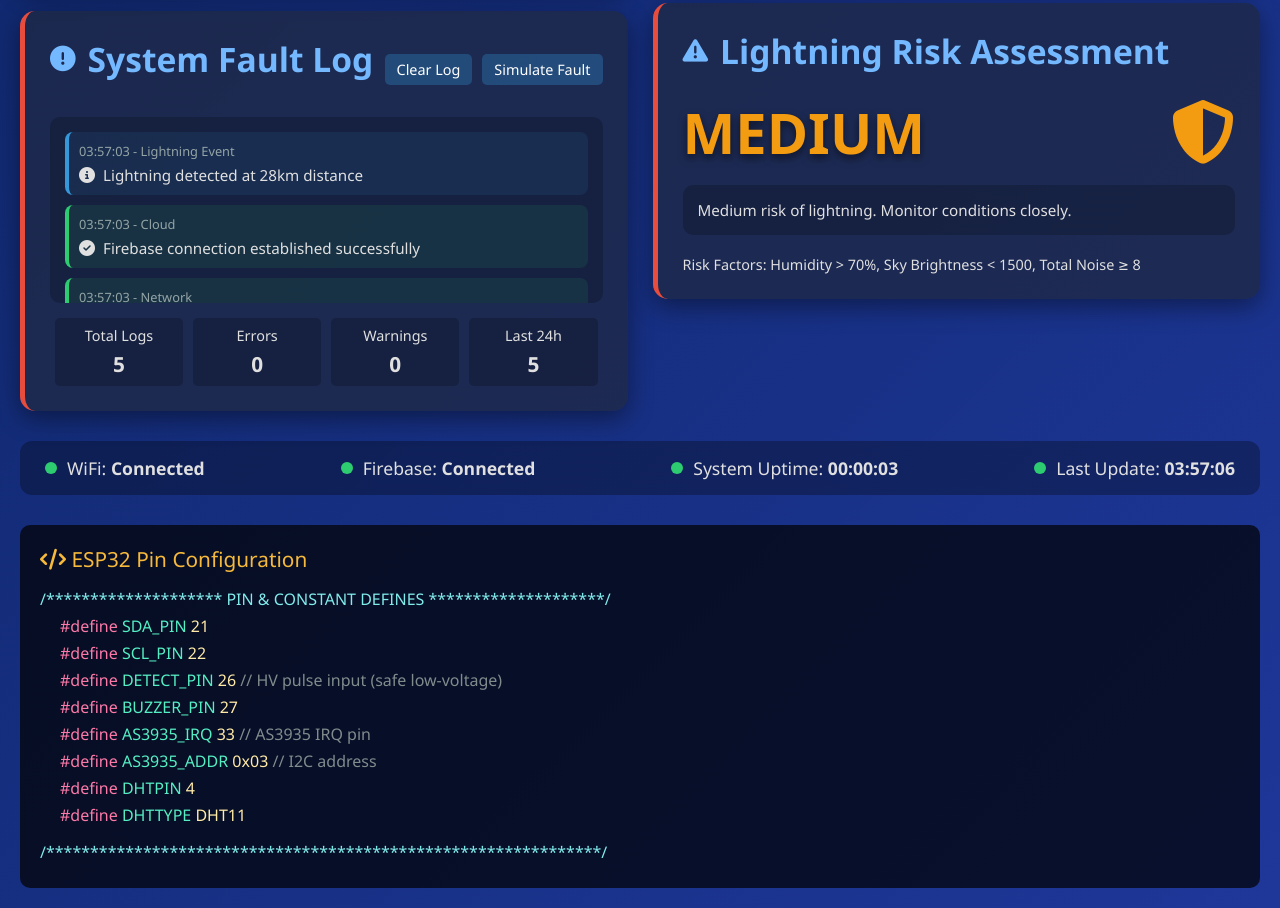
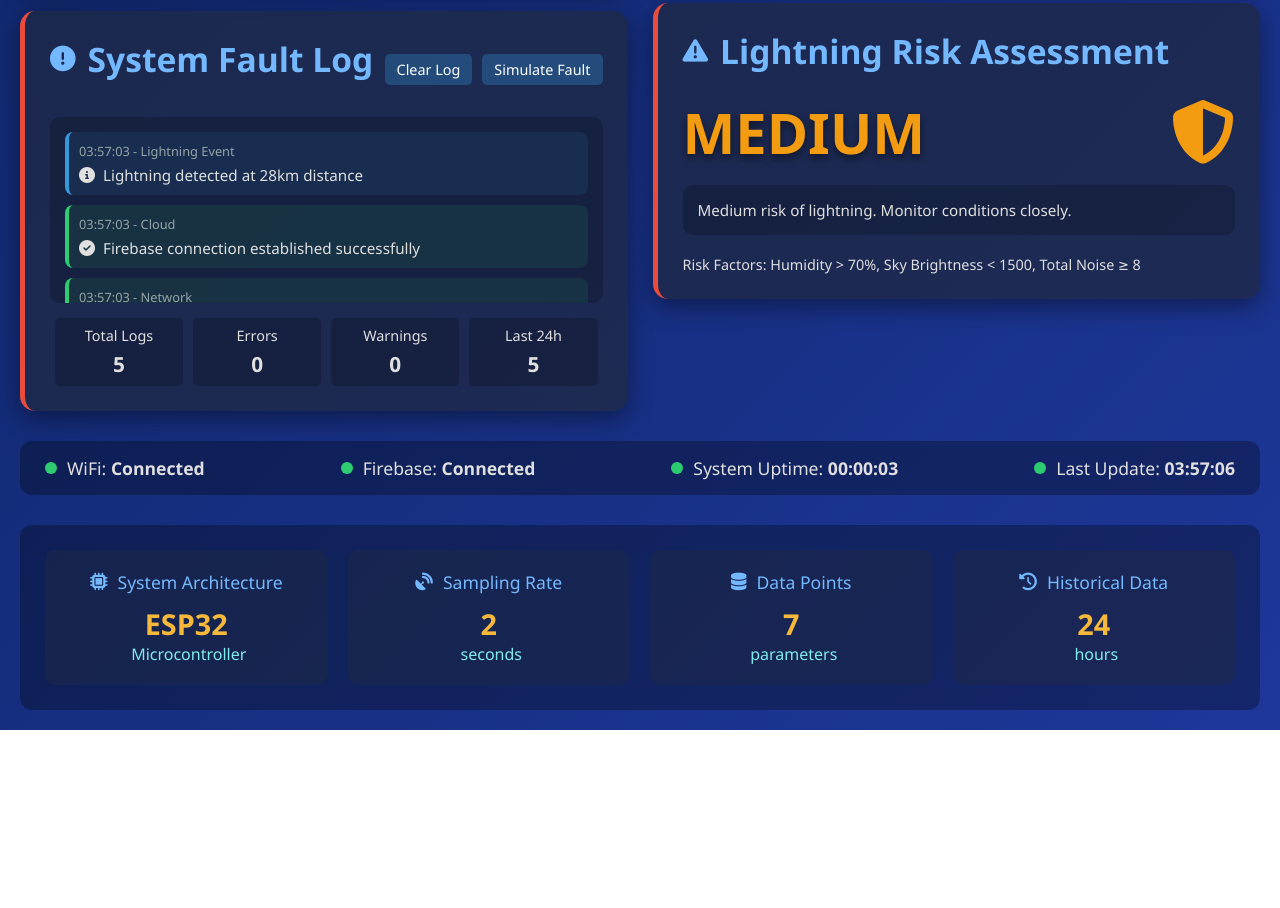
Before and after one commit to SPS-Project-HUB/Lightning-Prediction-Using-Sky-RGB, a plain HTML site: page index.html in a window 1280 px wide. Shown: the part 759-1667 px from the top of the page. After the commit the page ends 1489 px from the top, so only its background shows below. Drawn offline with Linux system fonts and the light colour scheme.

Commit message:
Update index.html

```diff
--- a/index.html
+++ b/index.html
@@ -319,35 +319,44 @@
             margin-top: 5px;
         }
 
-        .code-preview {
-            background-color: rgba(0, 0, 0, 0.7);
-            border-radius: 10px;
-            padding: 20px;
+        .system-info {
+            background-color: rgba(0, 0, 0, 0.3);
+            border-radius: 12px;
+            padding: 25px;
             margin-top: 30px;
-            overflow-x: auto;
-            font-family: 'Courier New', monospace;
+            display: grid;
+            grid-template-columns: repeat(auto-fit, minmax(250px, 1fr));
+            gap: 20px;
         }
 
-        .code-header {
-            color: #f6b93b;
-            margin-bottom: 15px;
-            font-size: 1.3rem;
+        .info-card {
+            background-color: rgba(30, 40, 70, 0.5);
+            padding: 20px;
+            border-radius: 10px;
+            text-align: center;
         }
 
-        .code-section {
-            color: #81ecec;
-            margin: 15px 0 5px 0;
+        .info-title {
+            color: #74b9ff;
+            font-size: 1.1rem;
+            margin-bottom: 10px;
+            display: flex;
+            align-items: center;
+            justify-content: center;
+            gap: 10px;
         }
 
-        .code-line {
-            margin: 5px 0;
-            padding-left: 20px;
+        .info-value {
+            font-size: 1.8rem;
+            font-weight: bold;
+            color: #f6b93b;
         }
 
-        .comment { color: #7f8c8d; }
-        .define { color: #fd79a8; }
-        .pin { color: #55efc4; }
-        .value { color: #ffeaa7; }
+        .info-unit {
+            font-size: 1rem;
+            color: #81ecec;
+            margin-left: 5px;
+        }
 
         @media (max-width: 1200px) {
             .dashboard {
@@ -377,6 +386,10 @@
             .fault-stats {
                 flex-direction: column;
                 gap: 10px;
+            }
+
+            .system-info {
+                grid-template-columns: 1fr;
             }
         }
     </style>
@@ -594,23 +607,42 @@
             </div>
         </div>
 
-        <div class="code-preview">
-            <div class="code-header">
-                <i class="fas fa-code"></i> ESP32 Pin Configuration
+        <div class="system-info">
+            <div class="info-card">
+                <div class="info-title">
+                    <i class="fas fa-microchip"></i>
+                    <span>System Architecture</span>
+                </div>
+                <div class="info-value">ESP32</div>
+                <div class="info-unit">Microcontroller</div>
             </div>
-            <div class="code-section">/******************** PIN & CONSTANT DEFINES ********************/</div>
-            <div class="code-line"><span class="define">#define</span> <span class="pin">SDA_PIN</span>     <span class="value">21</span></div>
-            <div class="code-line"><span class="define">#define</span> <span class="pin">SCL_PIN</span>     <span class="value">22</span></div>
-            <div class="code-line"><span class="comment"></span></div>
-            <div class="code-line"><span class="define">#define</span> <span class="pin">DETECT_PIN</span>  <span class="value">26</span>     <span class="comment">// HV pulse input (safe low-voltage)</span></div>
-            <div class="code-line"><span class="define">#define</span> <span class="pin">BUZZER_PIN</span>  <span class="value">27</span></div>
-            <div class="code-line"><span class="comment"></span></div>
-            <div class="code-line"><span class="define">#define</span> <span class="pin">AS3935_IRQ</span>  <span class="value">33</span>     <span class="comment">// AS3935 IRQ pin</span></div>
-            <div class="code-line"><span class="define">#define</span> <span class="pin">AS3935_ADDR</span> <span class="value">0x03</span>   <span class="comment">// I2C address</span></div>
-            <div class="code-line"><span class="comment"></span></div>
-            <div class="code-line"><span class="define">#define</span> <span class="pin">DHTPIN</span>      <span class="value">4</span></div>
-            <div class="code-line"><span class="define">#define</span> <span class="pin">DHTTYPE</span>     <span class="value">DHT11</span></div>
-            <div class="code-section">/***************************************************************/</div>
+
+            <div class="info-card">
+                <div class="info-title">
+                    <i class="fas fa-satellite-dish"></i>
+                    <span>Sampling Rate</span>
+                </div>
+                <div class="info-value">2</div>
+                <div class="info-unit">seconds</div>
+            </div>
+
+            <div class="info-card">
+                <div class="info-title">
+                    <i class="fas fa-database"></i>
+                    <span>Data Points</span>
+                </div>
+                <div class="info-value">7</div>
+                <div class="info-unit">parameters</div>
+            </div>
+
+            <div class="info-card">
+                <div class="info-title">
+                    <i class="fas fa-history"></i>
+                    <span>Historical Data</span>
+                </div>
+                <div class="info-value">24</div>
+                <div class="info-unit">hours</div>
+            </div>
         </div>
     </div>
 
```
